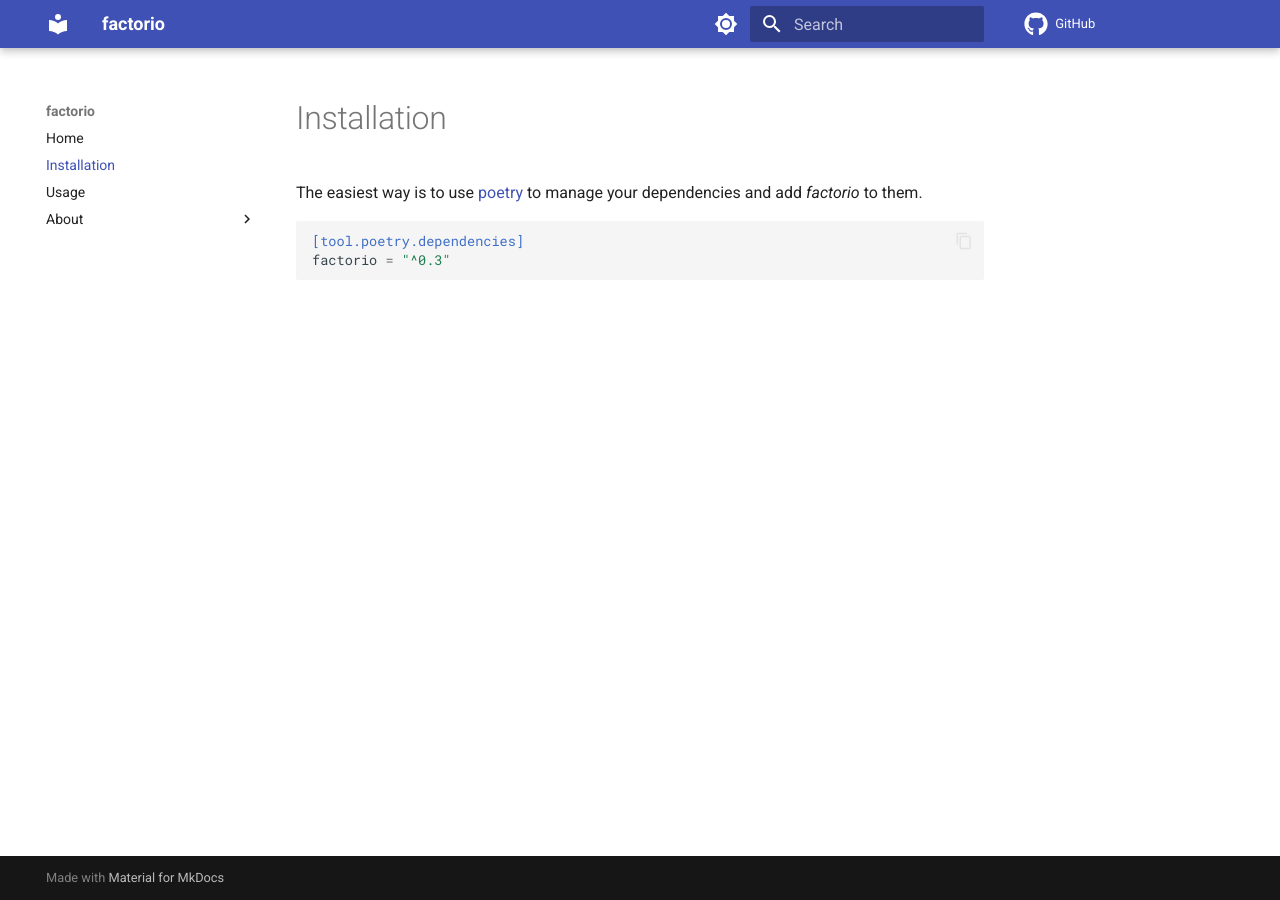
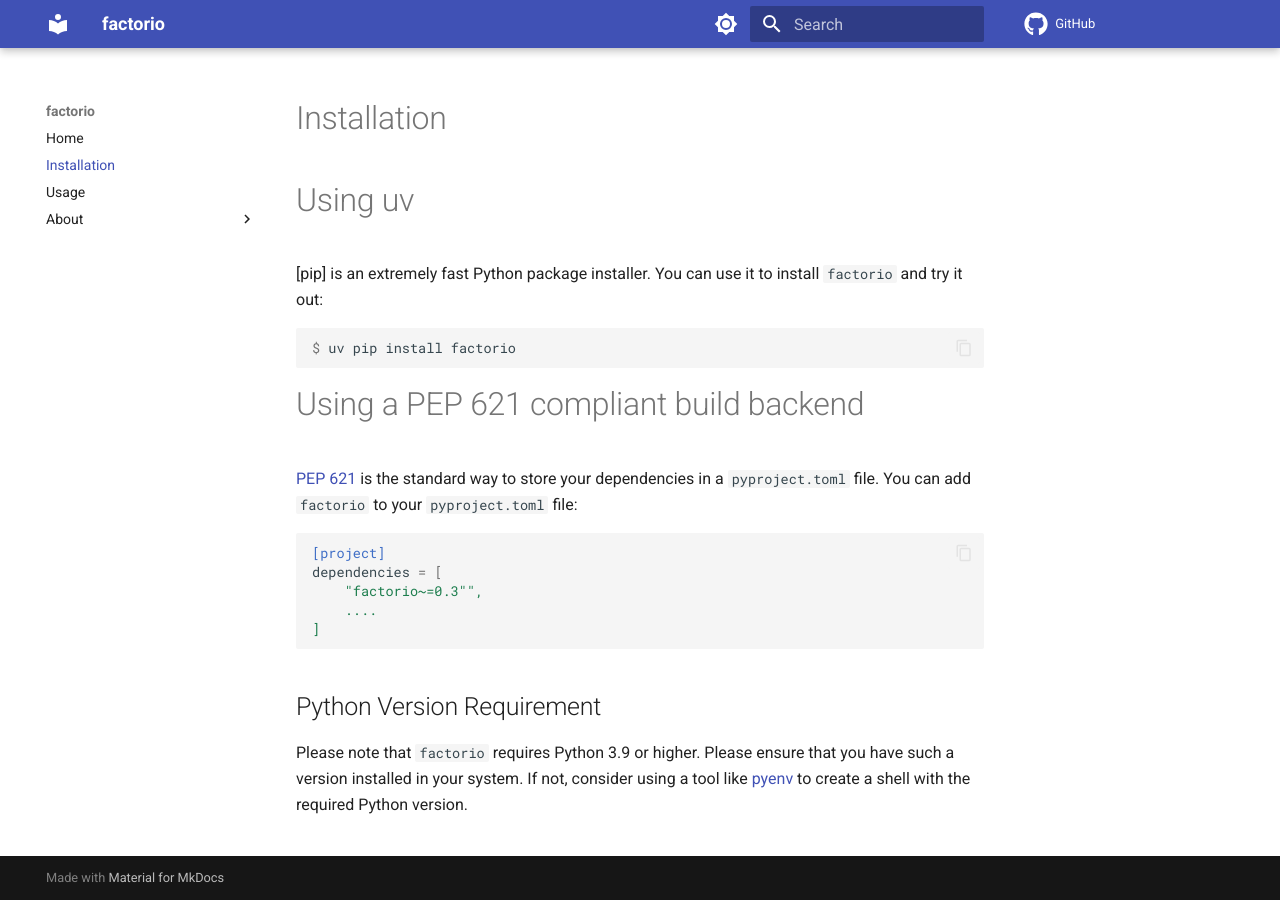
Before and after one commit to spapanik/factorio, an MkDocs documentation site: the page built from docs/installation.md, in a window 1280 px wide. Built offline with MkDocs 1.6.1 and Material for MkDocs 9.7.7, drawn with Linux system fonts in a browser that asks for light colours; comment, search, counter and statistics services are not loaded.

````diff
--- a/docs/installation.md
+++ b/docs/installation.md
@@ -1,11 +1,33 @@
 # Installation
 
-The easiest way is to use [poetry] to manage your dependencies
-and add _factorio_ to them.
+# Using uv
+
+[pip] is an extremely fast Python package installer.
+You can use it to install `factorio` and try it out:
+
+```console
+$ uv pip install factorio
+```
+
+# Using a PEP 621 compliant build backend
+
+[PEP 621] is the standard way to store your dependencies in a `pyproject.toml` file.
+You can add `factorio` to your `pyproject.toml` file:
 
 ```toml
-[tool.poetry.dependencies]
-factorio = "^0.3"
+[project]
+dependencies = [
+    "factorio~=0.3"",
+    ....
+]
 ```
 
-[poetry]: https://python-poetry.org/
+## Python Version Requirement
+
+Please note that `factorio` requires Python 3.9 or higher. Please ensure
+that you have such a version installed in your system. If not,
+consider using a tool like [pyenv] to create a shell with the required Python version.
+
+[uv]: https://github.com/astral-sh/uv
+[PEP 621]: https://peps.python.org/pep-0621/
+[pyenv]: https://github.com/pyenv/pyenv
````
Also changed, not shown: cookbook.yaml (+8 -8 lines), pyproject.toml (+53 -54 lines), 1 other file.
